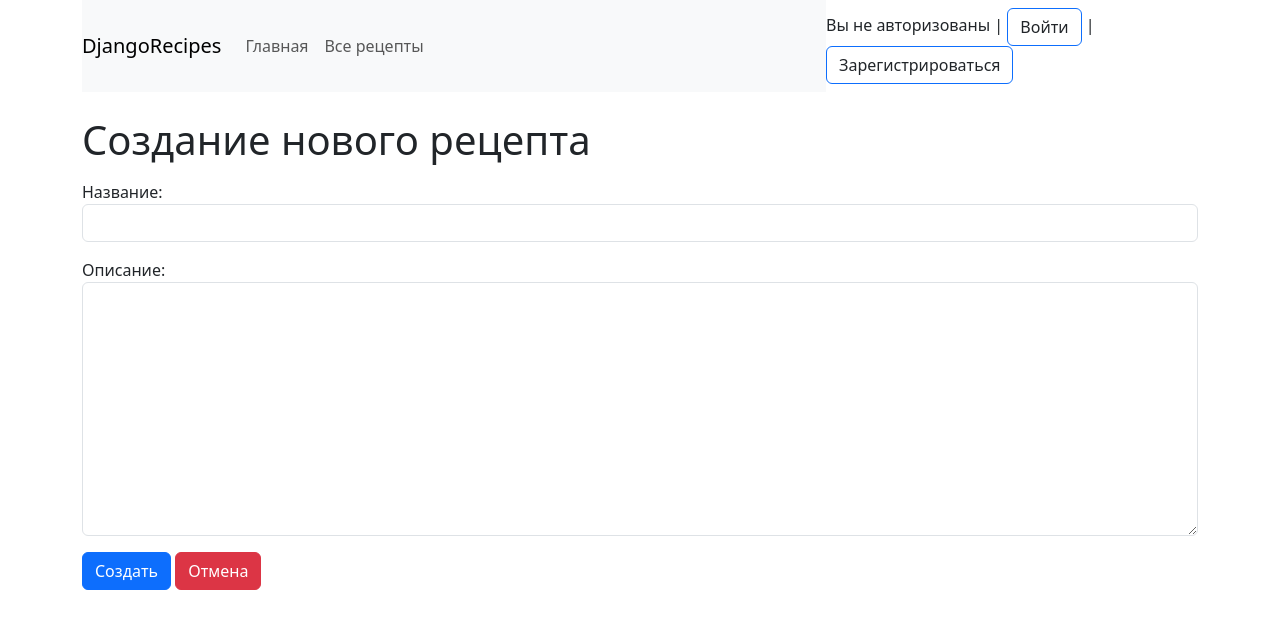
After one commit to Mandalore1/DjangoRecipes, a Django app: page /recipes/create/ in a window 1280 px wide. The commit adds this page. Shown: the top 629 px of the page. Run offline with Django 4.2, Linux system fonts and the light colour scheme; some libraries are stand-ins or nearby versions.

Commit message:
Add: recipe creation

```diff
--- /dev/null
+++ b/core/forms.py
@@ -0,0 +1,14 @@
+import django.forms as forms
+
+from core.models import Recipe
+
+
+class RecipeCreationForm(forms.ModelForm):
+    """Форма для начального создания рецепта"""
+    class Meta:
+        model = Recipe
+        fields = ("title", "description")
+        widgets = {
+            "title": forms.TextInput(attrs={"class": "form-control"}),
+            "description": forms.Textarea(attrs={"class": "form-control"})
+        }
--- a/core/models.py
+++ b/core/models.py
@@ -3,6 +3,7 @@ from django.db import models
 
 
 # Create your models here.
+from django.urls import reverse
 
 
 class Ingredient(models.Model):
@@ -31,6 +32,9 @@ class Recipe(models.Model):
     updated_at = models.DateTimeField(auto_now=True, verbose_name="Обновлен")
     is_published = models.BooleanField(default=False, verbose_name="Опубликован")
 
+    def get_absolute_url(self):
+        return reverse("recipe_detail", kwargs={"pk": self.pk})
+
     def __str__(self):
         return self.title
 
--- a/core/urls.py
+++ b/core/urls.py
@@ -6,4 +6,5 @@ urlpatterns = [
     path("", core.views.home, name="home"),
     path("recipes/", core.views.RecipeListView.as_view(), name="recipe_list"),
     path("recipes/<int:pk>/", core.views.RecipeDetailView.as_view(), name="recipe_detail"),
+    path("recipes/create/", core.views.RecipeCreateView.as_view(), name="recipe_create"),
 ]
--- a/core/views.py
+++ b/core/views.py
@@ -1,8 +1,10 @@
 from django.contrib import messages
+from django.contrib.auth.mixins import LoginRequiredMixin
 from django.shortcuts import render
 
-from django.views.generic import DetailView, ListView
+from django.views.generic import DetailView, ListView, CreateView
 
+from core.forms import RecipeCreationForm
 from core.models import Recipe, RecipeIngredient
 
 
@@ -28,3 +30,14 @@ class RecipeListView(ListView):
     model = Recipe
     queryset = Recipe.objects.filter(is_published=True)
     context_object_name = "recipes"
+
+
+class RecipeCreateView(CreateView, LoginRequiredMixin):
+    """Начальное создание рецепта"""
+    model = Recipe
+    template_name_suffix = "_create"
+    form_class = RecipeCreationForm
+
+    def form_valid(self, form):
+        form.instance.user = self.request.user
+        return super().form_valid(form)
--- /dev/null
+++ b/templates/core/recipe_create.html
@@ -0,0 +1,17 @@
+{% extends "base.html" %}
+
+{% block title %}Создание нового рецепта{% endblock title %}
+
+{% block h1 %}Создание нового рецепта{% endblock h1 %}
+
+{% block content %}
+
+<form class="mt-2 mb-2" action="{% url 'recipe_create' %}" method="post">
+    {% csrf_token %}
+    {{ form.as_p }}
+
+    <button type="submit" class="btn btn-primary btn-block">Создать</button>
+    <a href="{% url 'recipe_list' %}" class="btn btn-danger btn-block">Отмена</a>
+</form>
+
+{% endblock content %}
--- a/templates/core/recipe_list.html
+++ b/templates/core/recipe_list.html
@@ -5,6 +5,7 @@
 {% block h1 %}Все рецепты{% endblock h1 %}
 
 {% block content %}
+<a href="{% url 'recipe_create'%}" class="btn btn-primary mb-3">Создать новый рецепт</a>
 <div class="row row-cols-1 row-cols-md-3 g-4">
     {% for recipe in recipes %}
     <div class="col">
--- a/templates/home.html
+++ b/templates/home.html
@@ -2,3 +2,9 @@
 
 {% block title %}Главная страница{% endblock title %}
 {% block h1 %}Главная страница{% endblock h1 %}
+
+{% block content %}
+{% if request.user.is_authenticated %}
+<a href="{% url 'recipe_create' %}">Создать новый рецепт</a>
+{% endif %}
+{% endblock content %}
```
